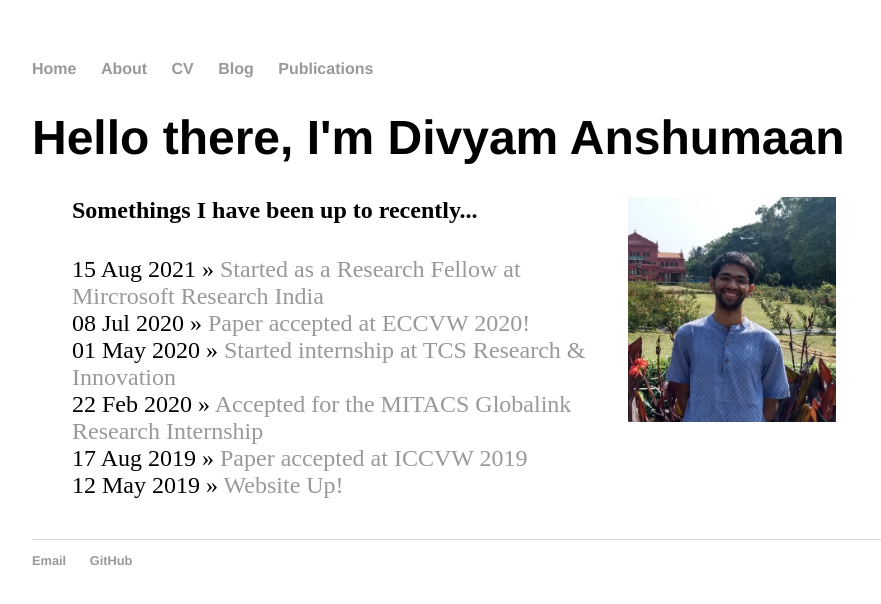
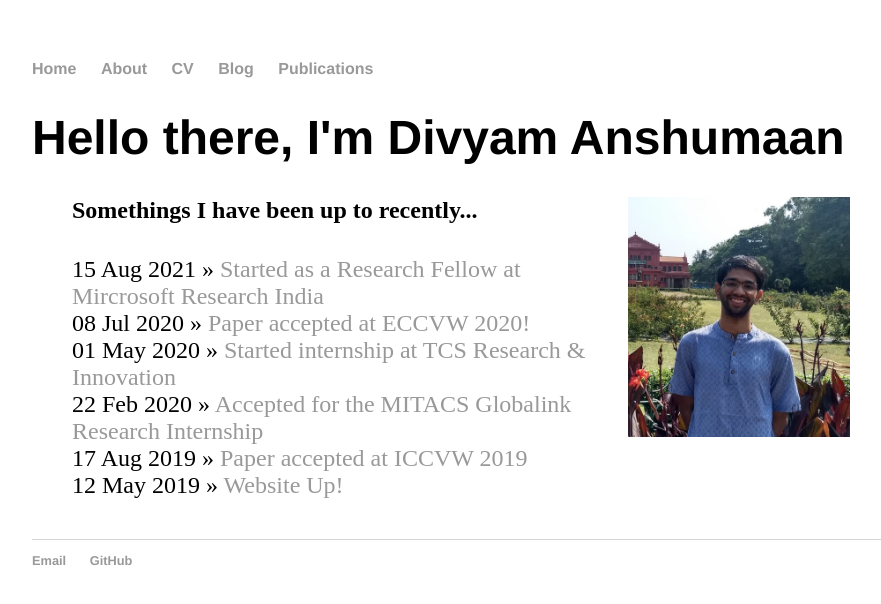
Before and after one commit to divyam02/divyam02_backup.github.io, a Jekyll site: the page built from index.html, in a window 1280 px wide. Shown: the top 604 px of the page, without its empty margins (160-1041 px from the left). Built offline with Jekyll 4.4.1, drawn with Linux system fonts in a browser that asks for light colours.

Commit message:
Update main.css

```diff
--- a/css/main.css
+++ b/css/main.css
@@ -53,6 +53,6 @@ ul.posts li {
 img {
   display: inline;
   margin: 10 auto;
-  height: 75%;
+  height: 80%;
   width: auto;
 }
```
